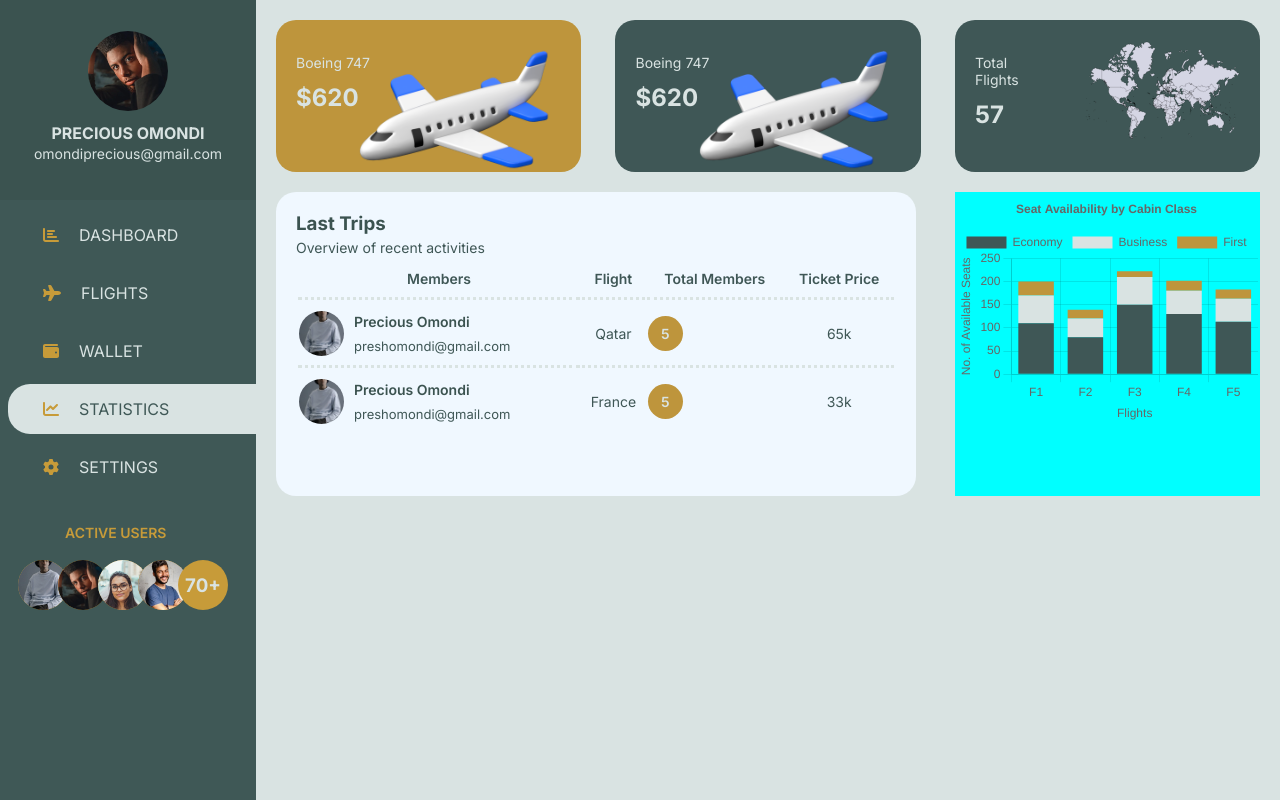
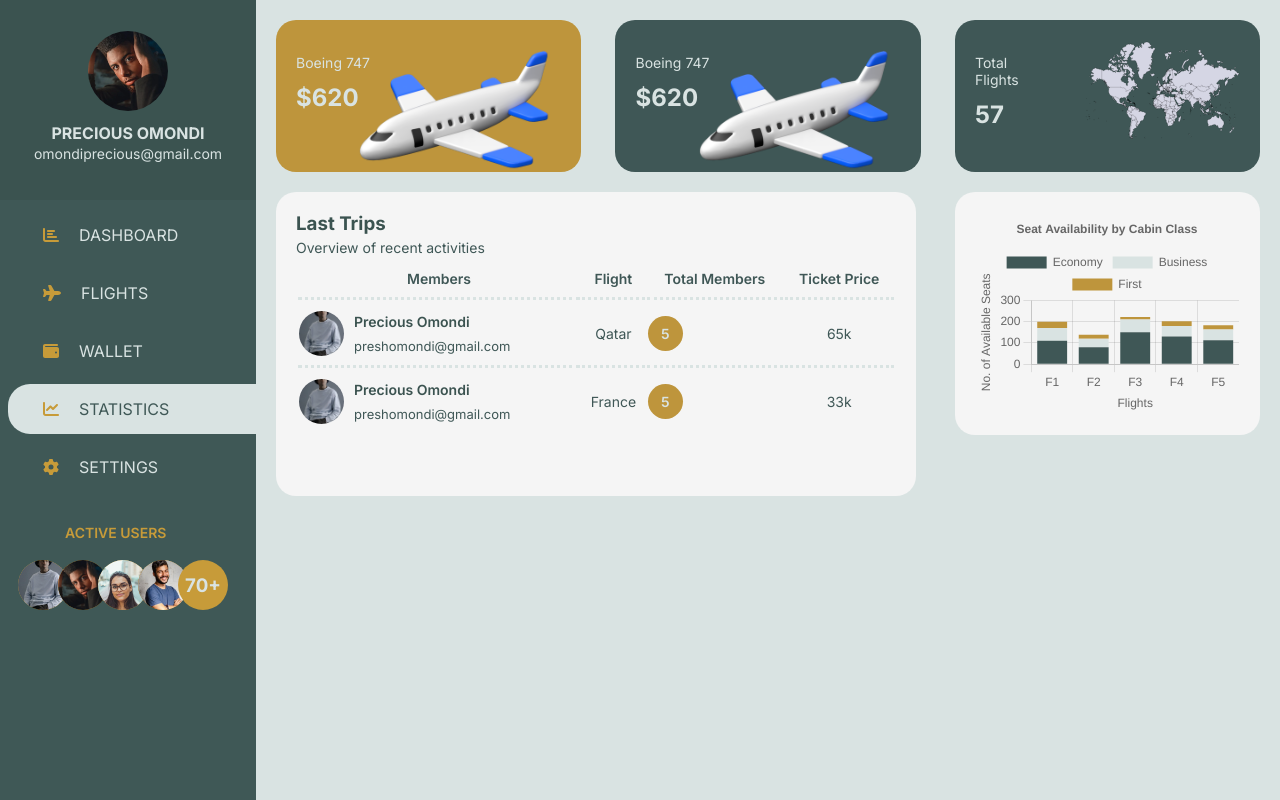
Before and after one commit to Presho99/aerostar, a React (Create React App) app: page / in a window 1280 px wide. Built offline with nearby package versions, Linux system fonts and the light colour scheme.

Commit message:
Color and padding

```diff
--- a/src/App.css
+++ b/src/App.css
@@ -51,7 +51,7 @@
 }
 
 .middle-right{
-  background-color: aqua;
+  /* background-color: aqua; */
   height: 100%;
   width: 31%;
 }
--- a/src/components/Histogram.css
+++ b/src/components/Histogram.css
@@ -0,0 +1,7 @@
+.histogram{
+    padding: 20px;
+    border-radius: 20px;
+    color: #3B5350;
+    background-color: #F5F5F5;
+
+}
--- a/src/components/Receipts.css
+++ b/src/components/Receipts.css
@@ -1,7 +1,8 @@
 .receipts{
     height: 100%;
     width: 100%;
-    background-color: aliceblue;
+    background-color: #F5F5F5;
+    position: relative;
     padding: 1px 20px;
     border-radius: 20px;
 }
--- a/src/components/Receipts.tsx
+++ b/src/components/Receipts.tsx
@@ -5,6 +5,7 @@ import one from "../assets/one.webp";
 const Receipts: React.FC = () => {
   return (
     <div className="receipts">
+      <div></div>
       <div className="receipt-title">
         <h3>Last Trips</h3>
         <p>Overview of recent activities</p>
```
